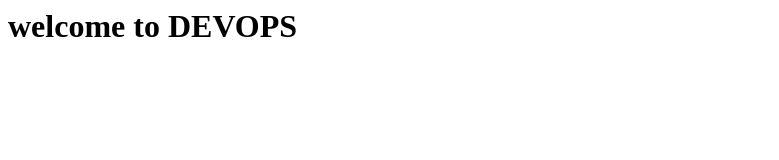
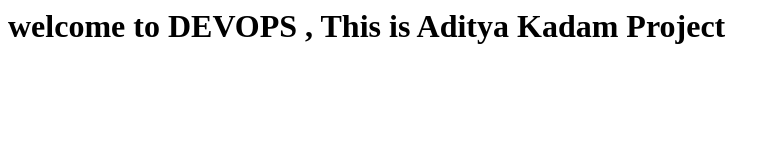
Before and after one commit to Iamadityakadam/jenkins-ansible, a plain HTML site: page index.html in a window 1280 px wide. Shown: the whole page, without its empty margins (0-779 px from the left). Drawn offline with Linux system fonts and the light colour scheme.

Commit message:
Update index.html

```diff
--- a/index.html
+++ b/index.html
@@ -1 +1 @@
-<h1> welcome to DEVOPS </h1>
+<h1> welcome to DEVOPS , This is Aditya Kadam Project </h1>
```
